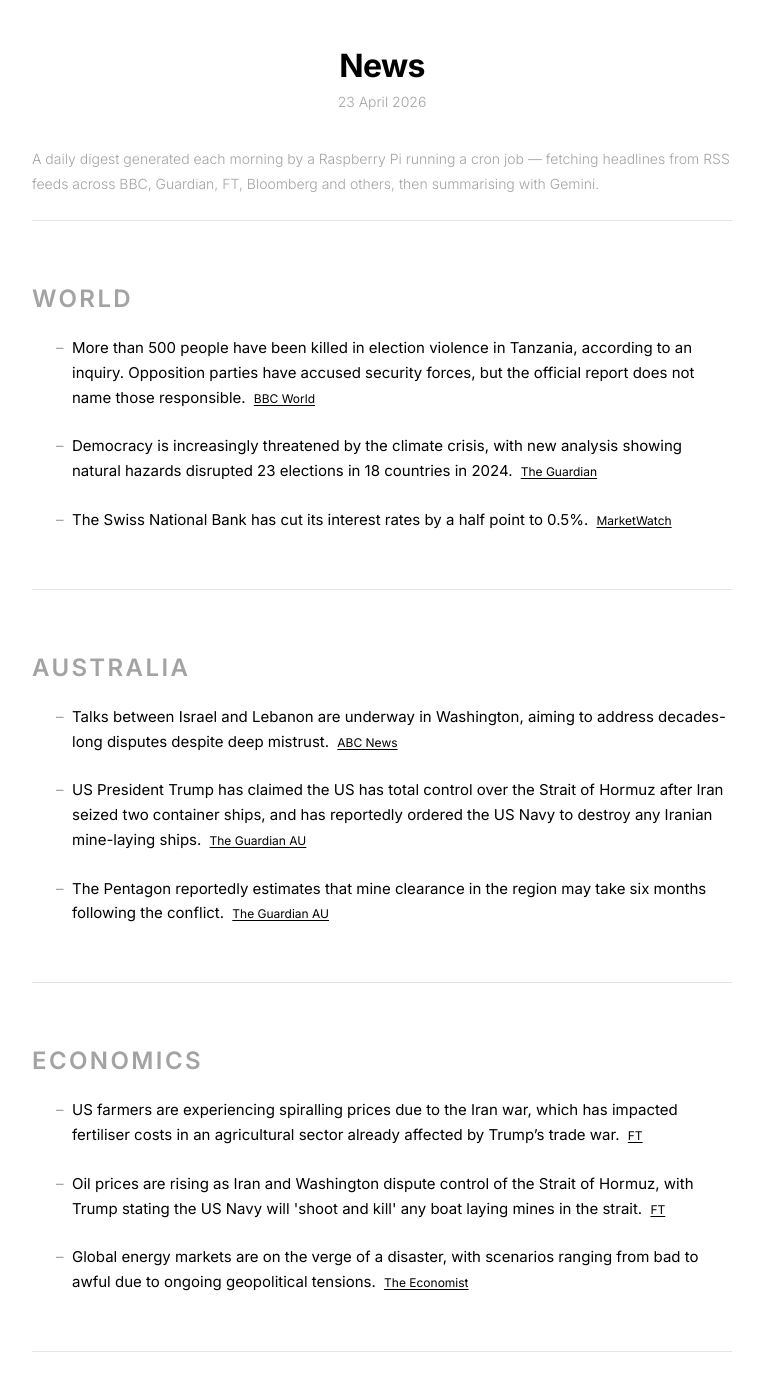
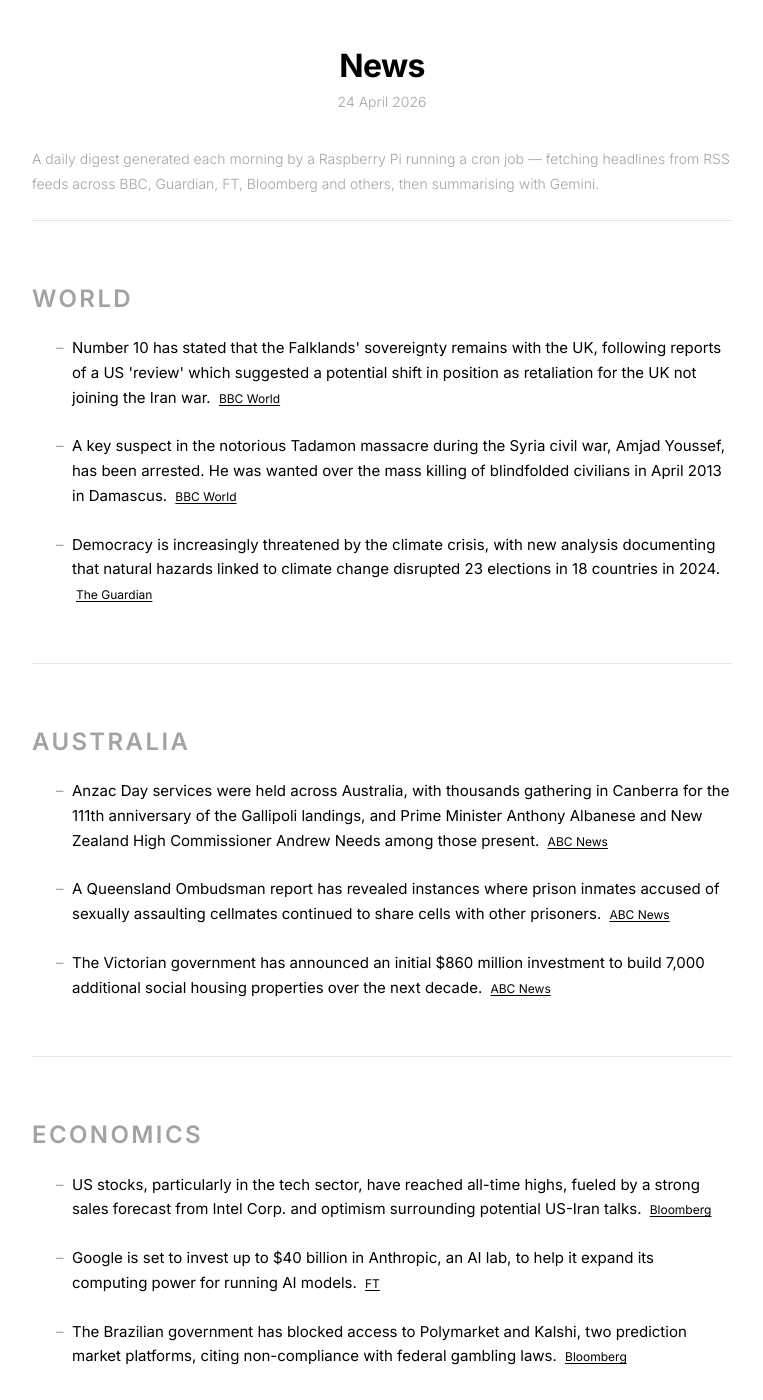
Before and after one commit to s-jac/s-jac.github.io, a Jekyll site: the page built from projects/news.html, in a window 1280 px wide and 1400 px high. Shown: the whole window, without its empty margins (258-1021 px from the left). Built offline with Jekyll 4.4.1, drawn with Linux system fonts in a browser that asks for light colours; some of the changed text lies outside the part shown.

Commit message:
daily news update 24 April 2026

```diff
--- a/_data/news.json
+++ b/_data/news.json
@@ -1,24 +1,24 @@
 {
-  "date": "23 April 2026",
-  "generated_at": "2026-04-23T21:00:28.445739+00:00",
+  "date": "24 April 2026",
+  "generated_at": "2026-04-24T21:00:44.233137+00:00",
   "sections": [
     {
       "heading": "World",
       "bullets": [
         {
-          "text": "More than 500 people have been killed in election violence in Tanzania, according to an inquiry. Opposition parties have accused security forces, but the official report does not name those responsible.",
+          "text": "Number 10 has stated that the Falklands' sovereignty remains with the UK, following reports of a US 'review' which suggested a potential shift in position as retaliation for the UK not joining the Iran war.",
           "source": "BBC World",
           "url": "https://www.bbc.com/news/world"
         },
         {
-          "text": "Democracy is increasingly threatened by the climate crisis, with new analysis showing natural hazards disrupted 23 elections in 18 countries in 2024.",
+          "text": "A key suspect in the notorious Tadamon massacre during the Syria civil war, Amjad Youssef, has been arrested. He was wanted over the mass killing of blindfolded civilians in April 2013 in Damascus.",
+          "source": "BBC World",
+          "url": "https://www.bbc.com/news/world"
+        },
+        {
+          "text": "Democracy is increasingly threatened by the climate crisis, with new analysis documenting that natural hazards linked to climate change disrupted 23 elections in 18 countries in 2024.",
           "source": "The Guardian",
           "url": "https://www.theguardian.com"
-        },
-        {
-          "text": "The Swiss National Bank has cut its interest rates by a half point to 0.5%.",
-          "source": "MarketWatch",
-          "url": "https://www.marketwatch.com"
         }
       ]
     },
@@ -26,19 +26,19 @@
       "heading": "Australia",
       "bullets": [
         {
-          "text": "Talks between Israel and Lebanon are underway in Washington, aiming to address decades-long disputes despite deep mistrust.",
+          "text": "Anzac Day services were held across Australia, with thousands gathering in Canberra for the 111th anniversary of the Gallipoli landings, and Prime Minister Anthony Albanese and New Zealand High Commissioner Andrew Needs among those present.",
           "source": "ABC News",
           "url": "https://www.abc.net.au/news"
         },
         {
-          "text": "US President Trump has claimed the US has total control over the Strait of Hormuz after Iran seized two container ships, and has reportedly ordered the US Navy to destroy any Iranian mine-laying ships.",
-          "source": "The Guardian AU",
-          "url": "https://www.theguardian.com/au"
+          "text": "A Queensland Ombudsman report has revealed instances where prison inmates accused of sexually assaulting cellmates continued to share cells with other prisoners.",
+          "source": "ABC News",
+          "url": "https://www.abc.net.au/news"
         },
         {
-          "text": "The Pentagon reportedly estimates that mine clearance in the region may take six months following the conflict.",
-          "source": "The Guardian AU",
-          "url": "https://www.theguardian.com/au"
+          "text": "The Victorian government has announced an initial $860 million investment to build 7,000 additional social housing properties over the next decade.",
+          "source": "ABC News",
+          "url": "https://www.abc.net.au/news"
         }
       ]
     },
@@ -46,19 +46,19 @@
       "heading": "Economics",
       "bullets": [
         {
-          "text": "US farmers are experiencing spiralling prices due to the Iran war, which has impacted fertiliser costs in an agricultural sector already affected by Trump’s trade war.",
+          "text": "US stocks, particularly in the tech sector, have reached all-time highs, fueled by a strong sales forecast from Intel Corp. and optimism surrounding potential US-Iran talks.",
+          "source": "Bloomberg",
+          "url": "https://www.bloomberg.com/markets"
+        },
+        {
+          "text": "Google is set to invest up to $40 billion in Anthropic, an AI lab, to help it expand its computing power for running AI models.",
           "source": "FT",
           "url": "https://www.ft.com"
         },
         {
-          "text": "Oil prices are rising as Iran and Washington dispute control of the Strait of Hormuz, with Trump stating the US Navy will 'shoot and kill' any boat laying mines in the strait.",
-          "source": "FT",
-          "url": "https://www.ft.com"
-        },
-        {
-          "text": "Global energy markets are on the verge of a disaster, with scenarios ranging from bad to awful due to ongoing geopolitical tensions.",
-          "source": "The Economist",
-          "url": "https://www.economist.com/finance-and-economics"
+          "text": "The Brazilian government has blocked access to Polymarket and Kalshi, two prediction market platforms, citing non-compliance with federal gambling laws.",
+          "source": "Bloomberg",
+          "url": "https://www.bloomberg.com/markets"
         }
       ]
     }
```
